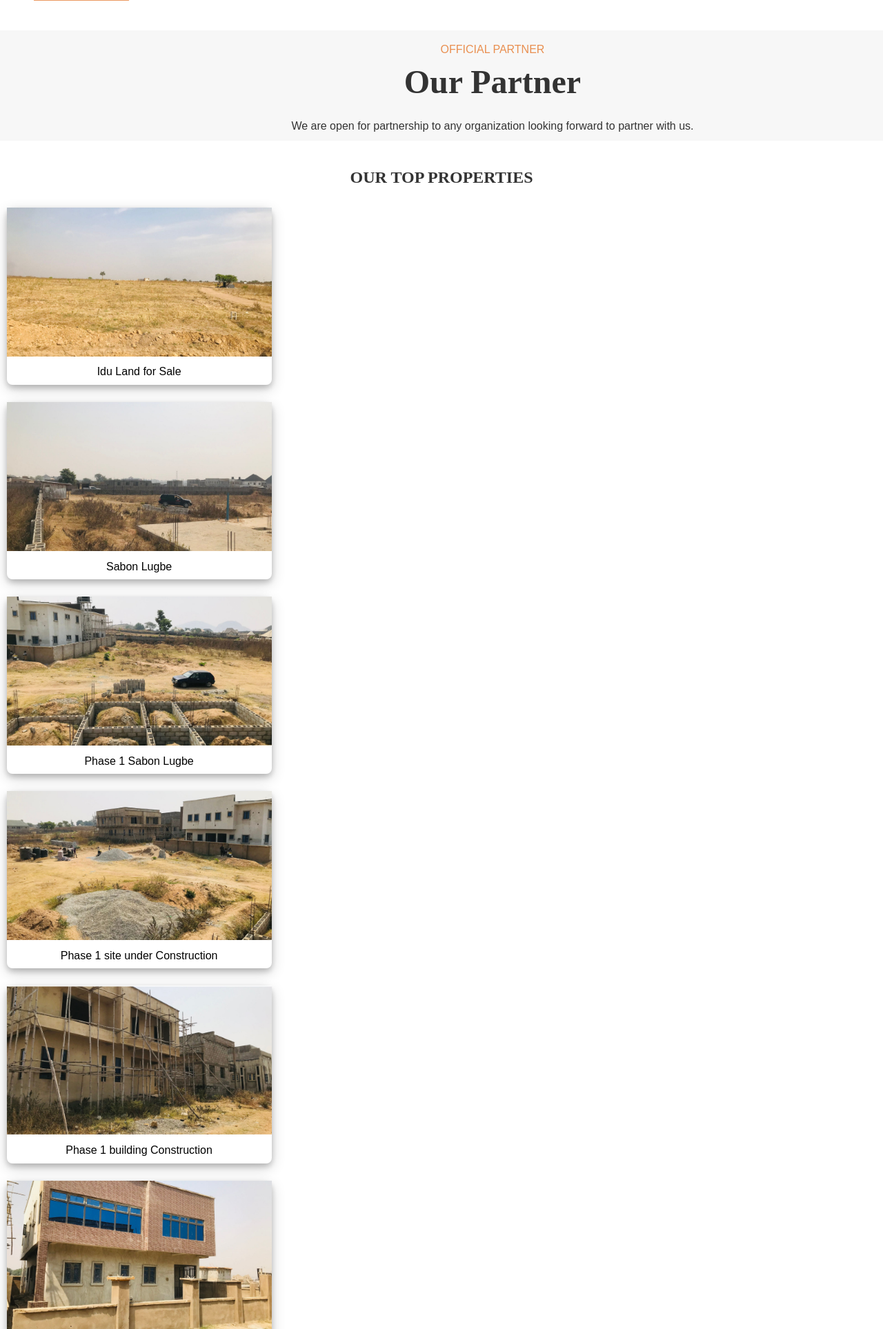
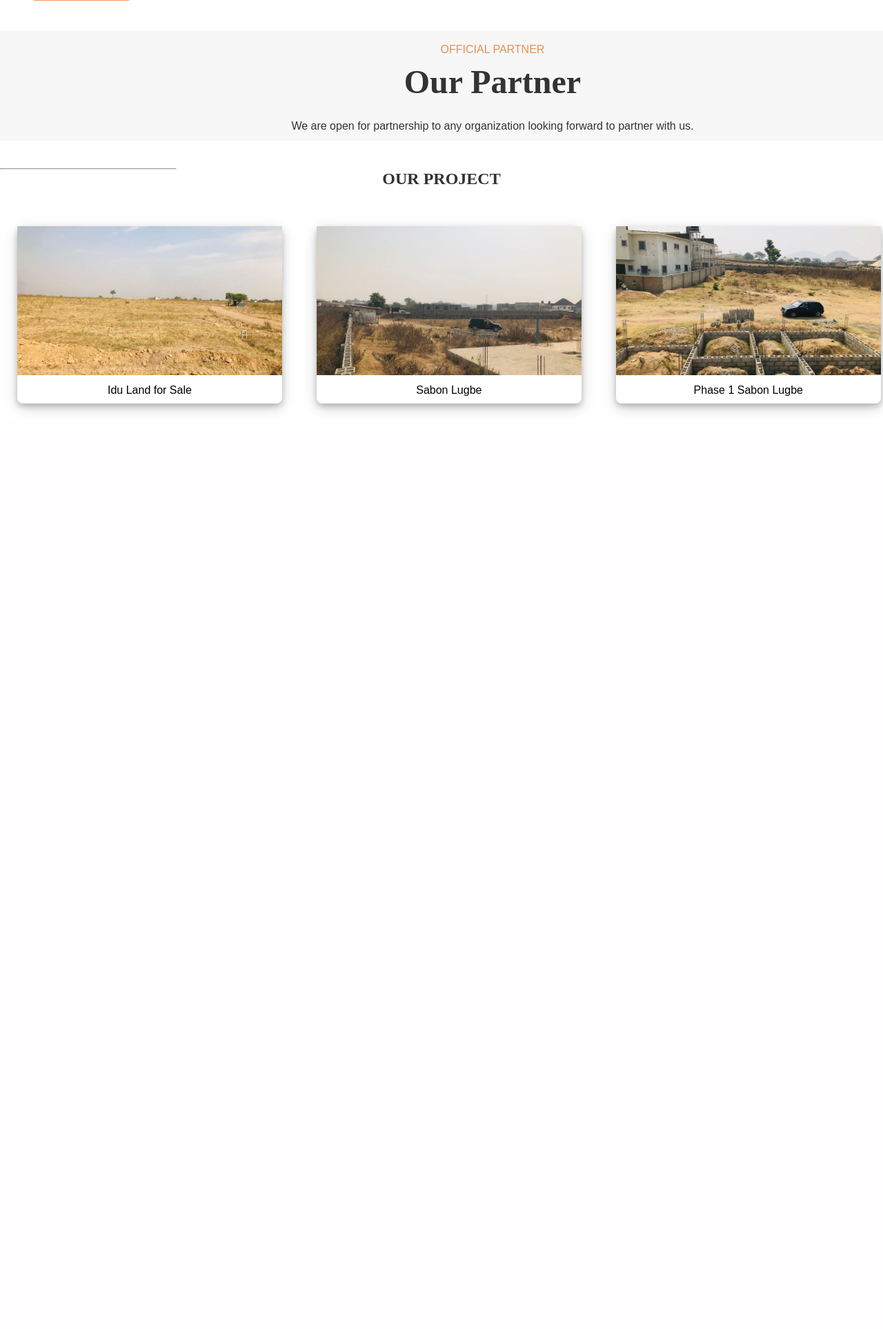
Before and after one commit to Stephen842/real-_estate_web, a Django app: page / in a window 1280 px wide. Shown: the part 1342-3269 px from the top of the page at 69% size. After the commit the page ends 1939 px from the top, so only its background shows below. Run offline with Django 5.2, Linux system fonts and the light colour scheme.

Commit message:
the carousel is 85% working as expected

```diff
--- a/Real_estate/Real_estate_project/estates/static/home.css
+++ b/Real_estate/Real_estate_project/estates/static/home.css
@@ -130,9 +130,13 @@ div.services{
   max-width: 100%;
   margin-top: 2.5em;
   justify-content: center;
+}
+hr{
+    width: 20%;
+    text-align: center;
+    color: #E98F50;
 
 }
-
 .service h2{
     text-align: center;
     color: #333;
@@ -140,6 +144,13 @@ div.services{
     font-family: 'Times New Roman';
     text-transform: uppercase;
     margin-bottom: 1.25em;
+}
+
+.carousel {
+    display: flex;
+    overflow-x: auto;
+    width: 100%;
+    /*animation: slide 30s infinite;*/
 }
 div.polaroid{
   width: 30%;
@@ -149,6 +160,9 @@ div.polaroid{
   margin-bottom: 1.56em;
   margin-left: 0.6em;
   border-radius: 0.5em;
+  flex: 0 0 auto;
+  margin: 1.56em;
+
 }
 div.polaroid img{
     max-width: 100%;
@@ -195,3 +209,8 @@ div.polaroid:hover{
       opacity: 1; /* End with fully opaque */
     }
   }
+  /* slide animation for image carousel */
+  @keyframes slide {
+    0% { transform: translateX(0); }
+    100% { transform: translateX(-100%); }
+  }
--- a/Real_estate/Real_estate_project/estates/templates/pages/home.html
+++ b/Real_estate/Real_estate_project/estates/templates/pages/home.html
@@ -87,7 +87,9 @@
 
         <div class = 'services'>
             <div class='service'>
-                <h2> Our Top Properties</h2>
+                <hr/>
+                <h2> Our Project</h2>
+            <div class="carousel">
 
                 <div class = 'polaroid'>
                     <img src  = '{% static '1.jpg' %}' alt = 'image'>
@@ -187,6 +189,7 @@
                     </div>
                 </div>
             </div>
+            </div>
         </div>
 
 
```
